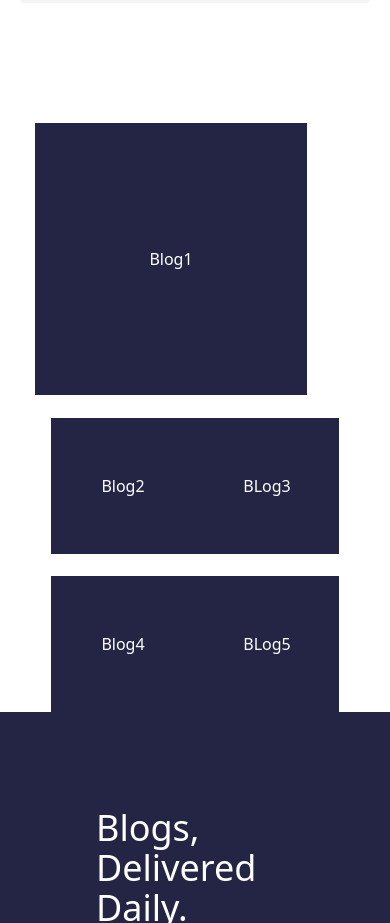
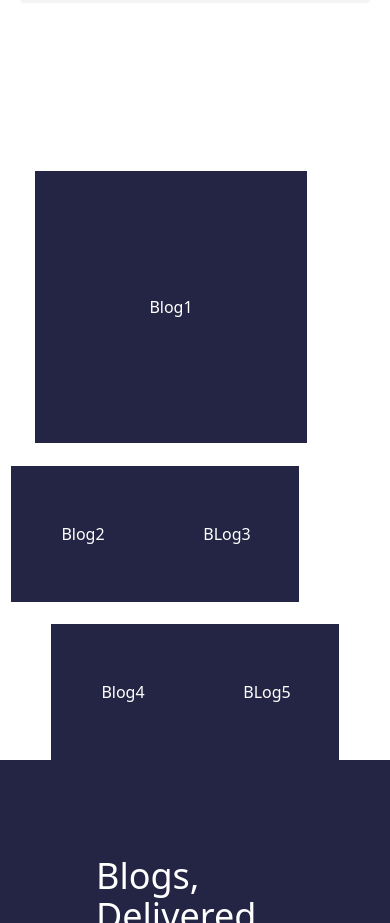
Before and after one commit to ishtiaqSamdani/DriveSales_-intern, a plain HTML site: page index.html in a window 390 px wide. Shown: the part 8700-9623 px from the top of the page. Drawn offline with nearby package versions, Linux system fonts and the light colour scheme.

Commit message:
Added some shit

```diff
--- a/assets/css/style.css
+++ b/assets/css/style.css
@@ -196,7 +196,6 @@ img{
 }
 .chdiv2 {
   margin-top: 1.4rem;
-  margin-right: 0rem;
   display: flex;
   flex-direction: column;
   justify-content: center;
@@ -218,7 +217,6 @@ img{
   justify-content: center;
 }
 .conti {
-  margin-top: 0rem;
   width: 17rem;
   height: 17rem;
   display: flex;
```
